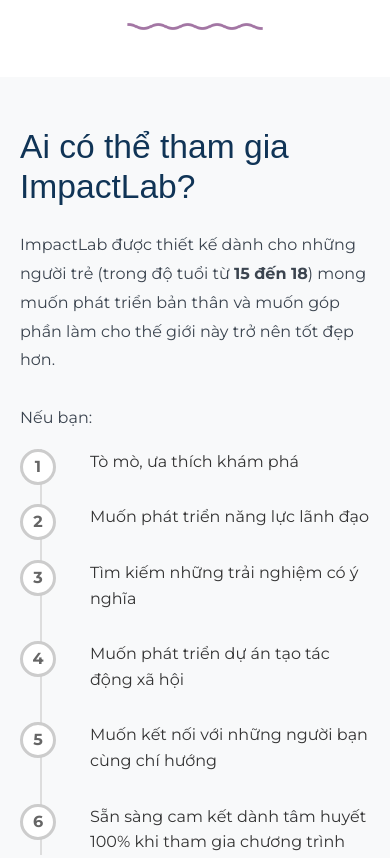
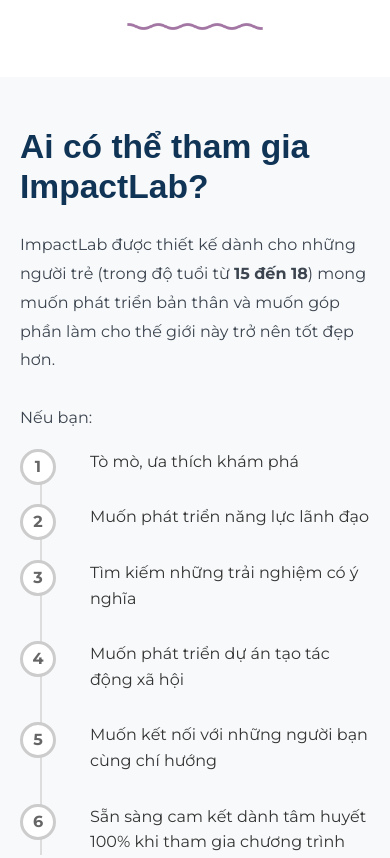
Before and after one commit to phomit03/impactlab-prj, a plain HTML site: page index.html in a window 390 px wide. Shown: the part 1560-2418 px from the top of the page. Drawn offline with nearby package versions, Linux system fonts and the light colour scheme; a script that the page names is missing; files whose address does not match are found by name.

Commit message:
Update style.css

```diff
--- a/css/style.css
+++ b/css/style.css
@@ -3548,7 +3548,8 @@ css/* ===================================================================
     }
 
     .untree_co-section h2 {
-        font-family: "Montserrat Black", sans-serif;
+        font-family: "Montserrat Black", sans-serif !important;
+        font-weight: bold !important;
     }
     .untree_co-section .sub-title {
         font-size: 1.3rem !important;
```
